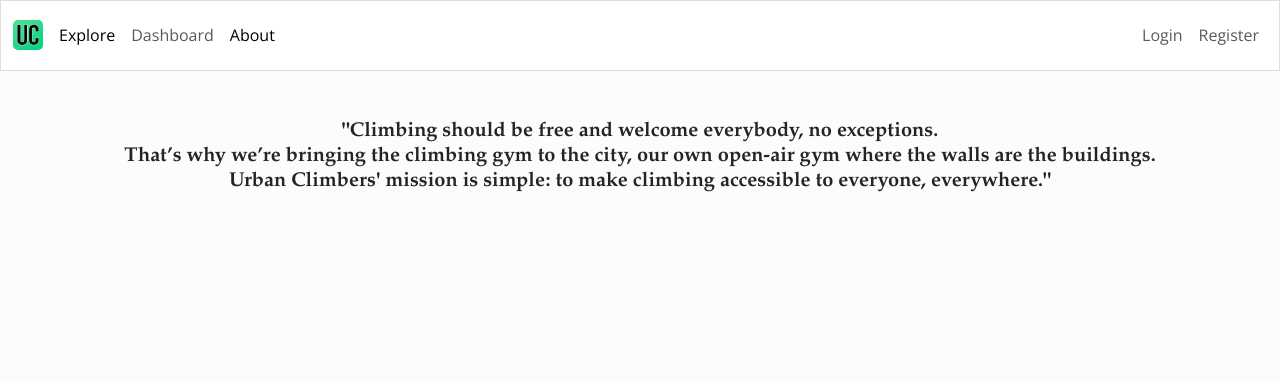
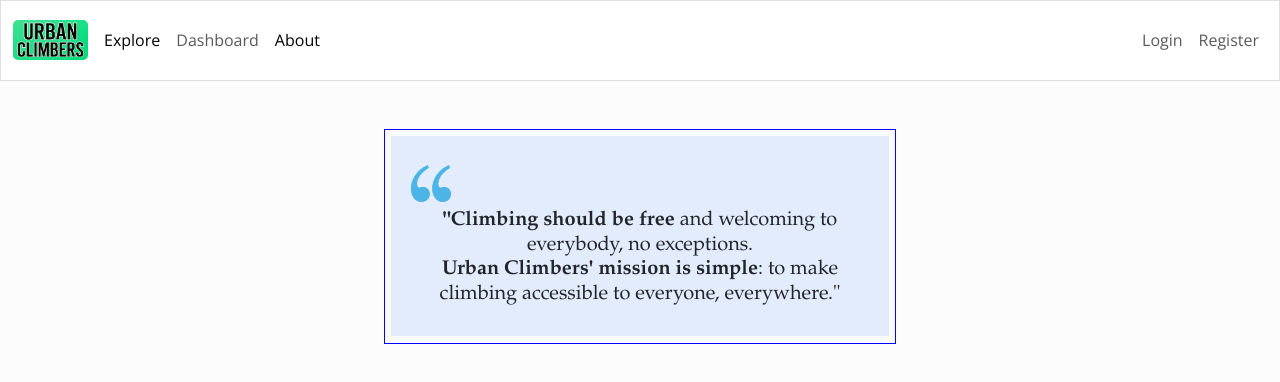
Before and after one commit to tutto-beep-bot/S9---Urban-Climbers, an Angular app: page /about in a window 1280 px wide. Shown: the top 382 px of the page. Built offline with nearby package versions, Linux system fonts and the light colour scheme.

Commit message:
cosmetic changes for visual appeal

```diff
--- a/src/app/core/supabase_service/supabase.ts
+++ b/src/app/core/supabase_service/supabase.ts
@@ -59,6 +59,7 @@ export class SupabaseService {
 
     let image_url = post.image_url;
 
+    // Upload image if provided
     if (imageFile) {
       image_url = await this.uploadImage(imageFile);
     }
@@ -91,10 +92,11 @@ export class SupabaseService {
   }
 
   async updatePost(id: number, post: Partial<Omit<Post, 'id' | 'created_at' | 'created_by'>>, imageFile?: File): Promise<Post> {
-
+    // Verify user is authenticated
     const { data: userData } = await this.client.auth.getUser();
     if (!userData.user) throw new Error('User not authenticated');
 
+    // First check if the post belongs to the current user
     const { data: existingPost, error: fetchError } = await this.client
       .from('posts')
       .select('*')
@@ -103,13 +105,14 @@ export class SupabaseService {
 
     if (fetchError) throw fetchError;
 
-
+    // Verify ownership - this is important for RLS policies
     if (existingPost.created_by !== userData.user.id) {
       throw new Error('You can only update your own posts');
     }
 
     let updatedPost = { ...post };
 
+    // Upload image if provided
     if (imageFile) {
       const image_url = await this.uploadImage(imageFile);
       updatedPost = { ...updatedPost, image_url };
@@ -119,7 +122,7 @@ export class SupabaseService {
       .from('posts')
       .update(updatedPost)
       .eq('id', id)
-      .eq('created_by', userData.user.id)
+      .eq('created_by', userData.user.id) // Add this to ensure RLS policy is satisfied
       .select()
       .single();
 
--- a/src/app/features/posts/add-edit-post/add-edit-post.html
+++ b/src/app/features/posts/add-edit-post/add-edit-post.html
@@ -106,7 +106,7 @@
               <button type="button" class="btn btn-secondary" routerLink="/home">Cancel</button>
               <button
                 type="submit"
-                class="btn btn-success"
+                class="btn btn-primary"
                 [disabled]="postForm.invalid || isLoading"
               >
                 @if (isLoading) {
--- a/src/app/features/posts/add-edit-post/add-edit-post.ts
+++ b/src/app/features/posts/add-edit-post/add-edit-post.ts
@@ -100,7 +100,7 @@ export class AddEditPost implements OnInit {
 
       setTimeout(() => {
         this.router.navigate(['/home']);
-      }, 1000);
+      }, 1500);
 
     } catch (error: any) {
       this.errorMessage = `Error: ${error.message}`;
--- a/src/app/features/posts/home/home.html
+++ b/src/app/features/posts/home/home.html
@@ -26,7 +26,7 @@
         <i class="fas fa-mountain fa-3x text-muted mb-3"></i>
         <h4 class="text-muted">No routes yet</h4>
         <p class="text-muted">Start sharing your climbing adventures!</p>
-        <button [routerLink]="['/posts/new']" type="button" class="btn btn-info">
+        <button [routerLink]="['/posts/new']" type="button" class="btn btn-primary">
           Create Your First Route
         </button>
       </div>
@@ -53,9 +53,11 @@
           }
         </div>
 
+
         <div class="card-body d-flex flex-column">
           <h5 class="card-title">{{ post.title }}</h5>
           <p class="card-text flex-grow-1">{{ post.description }}</p>
+
 
           <div class="post-details mb-3">
             <span class="badge bg-info me-2">
@@ -83,7 +85,6 @@
             </button>
           </div>
         </div>
-
       </div>
       </div>
     }
--- a/src/app/features/posts/post-feed/post-feed.html
+++ b/src/app/features/posts/post-feed/post-feed.html
@@ -1,8 +1,8 @@
 <div class="container mt-4">
   <br>
-  <!-- <div class="text-center" class="welcome-message">
-    <h5>Welcome to Urban Climbers, where you can find the best spots to climb around the world for free!</h5> <br>
-  </div> -->
+  <div class="text-center" class="welcome-message">
+    <h5><strong>Welcome to Urban Climbers</strong>. Where you can find the best spots to climb around the world for free!</h5> <br>
+  </div>
   <div class=" d-flex justify-content-center">
     <img class="mb-5 welcome-img" src="hero-section-image.PNG" alt="skyline view of Barcelona">
   </div>
--- a/src/app/features/posts/post-feed/post-feed.scss
+++ b/src/app/features/posts/post-feed/post-feed.scss
@@ -4,7 +4,7 @@
   display: flex;
   align-items: center;
   justify-content: center;
-  margin-bottom: 2rem;
+  margin-bottom: 1rem;
   font-family: Garamond, Baskerville, Baskerville Old Face, Hoefler Text, Times New Roman, serif;
 }
 
--- a/src/app/shared/ui/about/about.html
+++ b/src/app/shared/ui/about/about.html
@@ -1,5 +1,10 @@
-<div class="d-flex justify-content-center text-center mt-5 about-message">
-      <h5><strong>"Climbing should be free and welcome everybody, no exceptions. <br>
-         That’s why we’re bringing the climbing gym to the city, our own open-air gym where the walls are the buildings. <br>
-        Urban Climbers' mission is simple: to make climbing accessible to everyone, everywhere."</strong></h5>
+<div class="about-message">
+    <div class="quote-container">
+        <div class="quote-mark">
+            <img src="quote-mark.png" alt="quote mark"> <br>
+        </div>
+
+        <h5><strong>"Climbing should be free</strong> and welcoming to everybody, no exceptions. <br>
+            <strong>Urban Climbers' mission is simple</strong>: to make climbing accessible to everyone, everywhere."</h5>
+    </div>
 </div>
--- a/src/app/shared/ui/about/about.scss
+++ b/src/app/shared/ui/about/about.scss
@@ -1,3 +1,27 @@
 .about-message {
     font-family: Garamond, Baskerville, Baskerville Old Face, Hoefler Text, Times New Roman, serif;
+    border: 0.5px solid blue;
+    max-width: 40%;
+    margin: 3rem auto;
+    padding: 0.4rem;
+    display: flex;
+    align-items: center;
+    justify-content: center;
 }
+
+.quote-container {
+    text-align: center;
+    font-size: 1.2rem;
+    background-color: rgb(227, 236, 253);
+    max-width: 100%;
+    padding: 1.4rem 1rem;
+}
+
+.quote-mark {
+    display: flex;
+    margin: 0.4rem 0.2rem;
+}
+
+img {
+    max-width: 2.5rem;
+}
--- a/src/app/shared/ui/navbar/navbar.html
+++ b/src/app/shared/ui/navbar/navbar.html
@@ -1,7 +1,7 @@
 <nav class="navbar navbar-expand-lg bg-light" data-bs-theme="light">
   <div class="container-fluid">
     <a class="navbar-brand" href="#">
-      <img src="uc-logo.png" alt="Urban Climbers" height="30">
+      <img src="home-button-logo.png" alt="Urban Climbers" height="40">
     </a>
     <button class="navbar-toggler" type="button" data-bs-toggle="collapse" data-bs-target="#navbarColor03" aria-controls="navbarColor03" aria-expanded="false" aria-label="Toggle navigation">
       <span class="navbar-toggler-icon"></span>
--- a/src/app/shared/ui/navbar/navbar.scss
+++ b/src/app/shared/ui/navbar/navbar.scss
@@ -1,3 +1,7 @@
+img {
+    border-radius: 5px;
+}
+
 .navbar-brand {
     margin-right: 0.5rem !important;
     display: flex;
@@ -5,7 +9,5 @@
 
     img {
         vertical-align: baseline;
-        border-radius: 5px;
     }
-
 }
```
Also changed, not shown: public/home-button-logo.png (added), public/quote-mark.png (added). Lines whose indentation alone changed are shown as unchanged.
